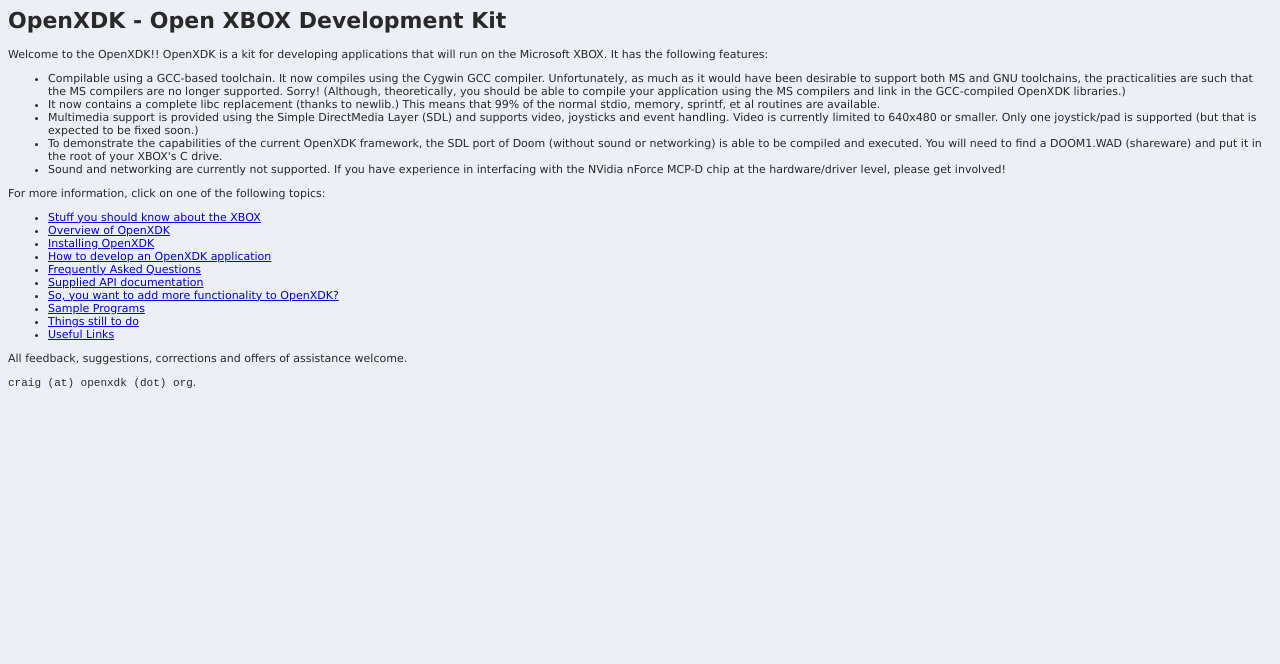
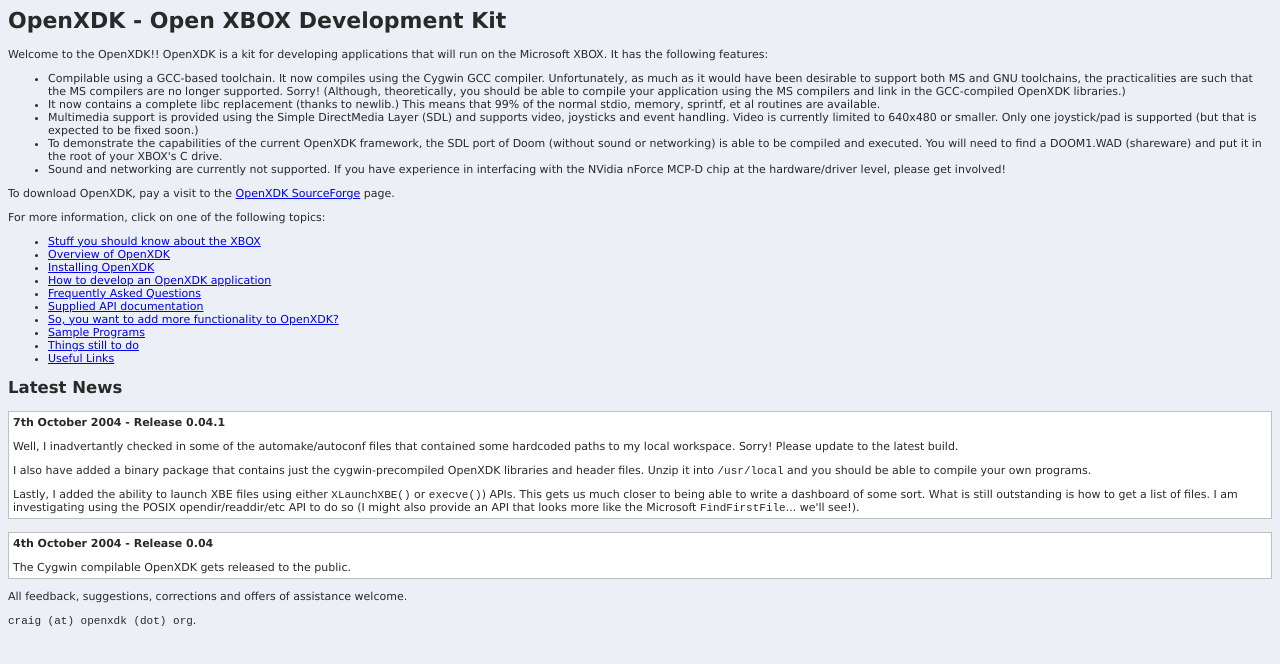
Before and after one commit to XboxDev/OpenXDK, a plain HTML site: page doc/index.html in a window 1280 px wide. Drawn offline with Linux system fonts and the light colour scheme.

Commit message:
doc update

```diff
--- a/doc/index.html
+++ b/doc/index.html
@@ -21,8 +21,9 @@
 nForce MCP-D chip at the hardware/driver level, please get involved!</li>
 </ul>
 <p>
-For more information, click on one of the following
-topics:
+To download OpenXDK, pay a visit to the <a href="http://openxdk.sourceforge.net">OpenXDK SourceForge</a> page.
+<p>
+For more information, click on one of the following topics:
 <ul>
 <li><a href="xbox.html">Stuff you should know about the XBOX</a></li>
 <li><a href="overview.html">Overview of OpenXDK</a></li>
@@ -36,7 +37,30 @@
 <li><a href="links.html">Useful Links</a></li>
 </ul>
 <p>
-All feedback, suggestions, corrections and offers of assistance welcome.
+<h2>Latest News</h2>
+<table>
+<tr><td>
+<b>7th October 2004 - Release 0.04.1</b>
+<p>Well, I inadvertantly checked in some of the automake/autoconf files that contained some
+hardcoded paths to my local workspace.  Sorry!  Please update to the latest build.
+<p>I also have added a binary package that contains just the cygwin-precompiled OpenXDK
+libraries and header files.  Unzip it into <code>/usr/local</code> and you should be
+able to compile your own programs.
+<p>Lastly, I added the ability to launch XBE files using either <code>XLaunchXBE()</code> or
+<code>execve()</code>) APIs.  This gets us much closer to being able to write a dashboard
+of some sort.  What is still outstanding is how to get a list of files.  I am investigating
+using the POSIX opendir/readdir/etc API to do so (I might also provide an API that
+looks more like the Microsoft <code>FindFirstFile</code>... we'll see!).
+</td></tr>
+</table>
+<br>
+<table>
+<tr><td>
+<b>4th October 2004 - Release 0.04</b>
+<p>The Cygwin compilable OpenXDK gets released to the public.
+</td></tr>
+</table>
+<p>All feedback, suggestions, corrections and offers of assistance welcome.
 <p>
 <code>craig (at) openxdk (dot) org</code>.
 <br>
```
